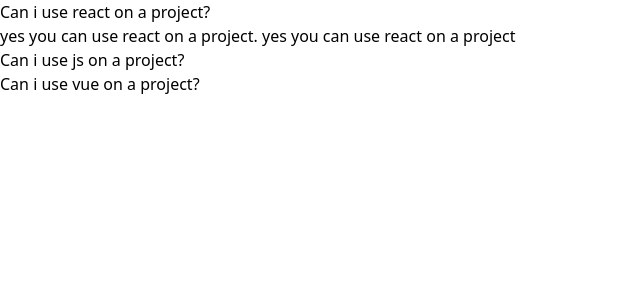
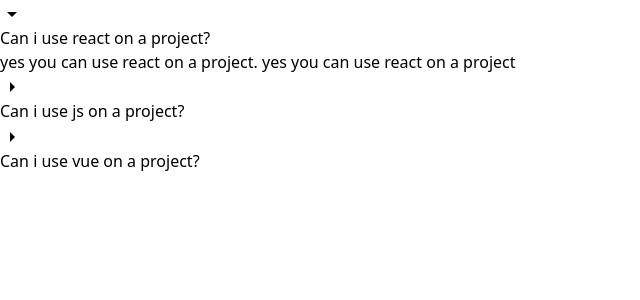
Before and after one commit to AfazPaul1/comps, a React (Vite) app: page / in a window 1280 px wide. Shown: the top 300 px of the page, without its empty margins (0-640 px from the left). Built offline with nearby package versions, Linux system fonts and the light colour scheme.

Commit message:
final event handler approach - moved outside map and called inside arrow func passed to onclick hybrid method

```diff
--- a/src/components/Accordion.jsx
+++ b/src/components/Accordion.jsx
@@ -1,5 +1,7 @@
 import PropTypes from "prop-types";
 import { useState } from "react";
+import ArrowDropDownIcon from '@mui/icons-material/ArrowDropDown';
+import ArrowRightIcon from '@mui/icons-material/ArrowRight';
 
 
 
@@ -7,15 +9,20 @@
 
     const [expandedIndex, setExpandedIndex] = useState(0)
 
+    const handleClick = (nextIndex) => setExpandedIndex(nextIndex)
+
     const renderedList = items.map((item, index) => {
 
         const isExpanded = index === expandedIndex
 
         const content = isExpanded && <div>{item.content}</div>
 
+        const icon = <span>{isExpanded? <ArrowDropDownIcon /> : <ArrowRightIcon/>}</span>
+
         return (
                 <div key={index}>
-                    <div onClick={() => setExpandedIndex(index)}>{item.label}</div>
+                    {icon}
+                    <div onClick={() => handleClick(index)}>{item.label}</div>
                     { content }
                 </div>
             )
```
